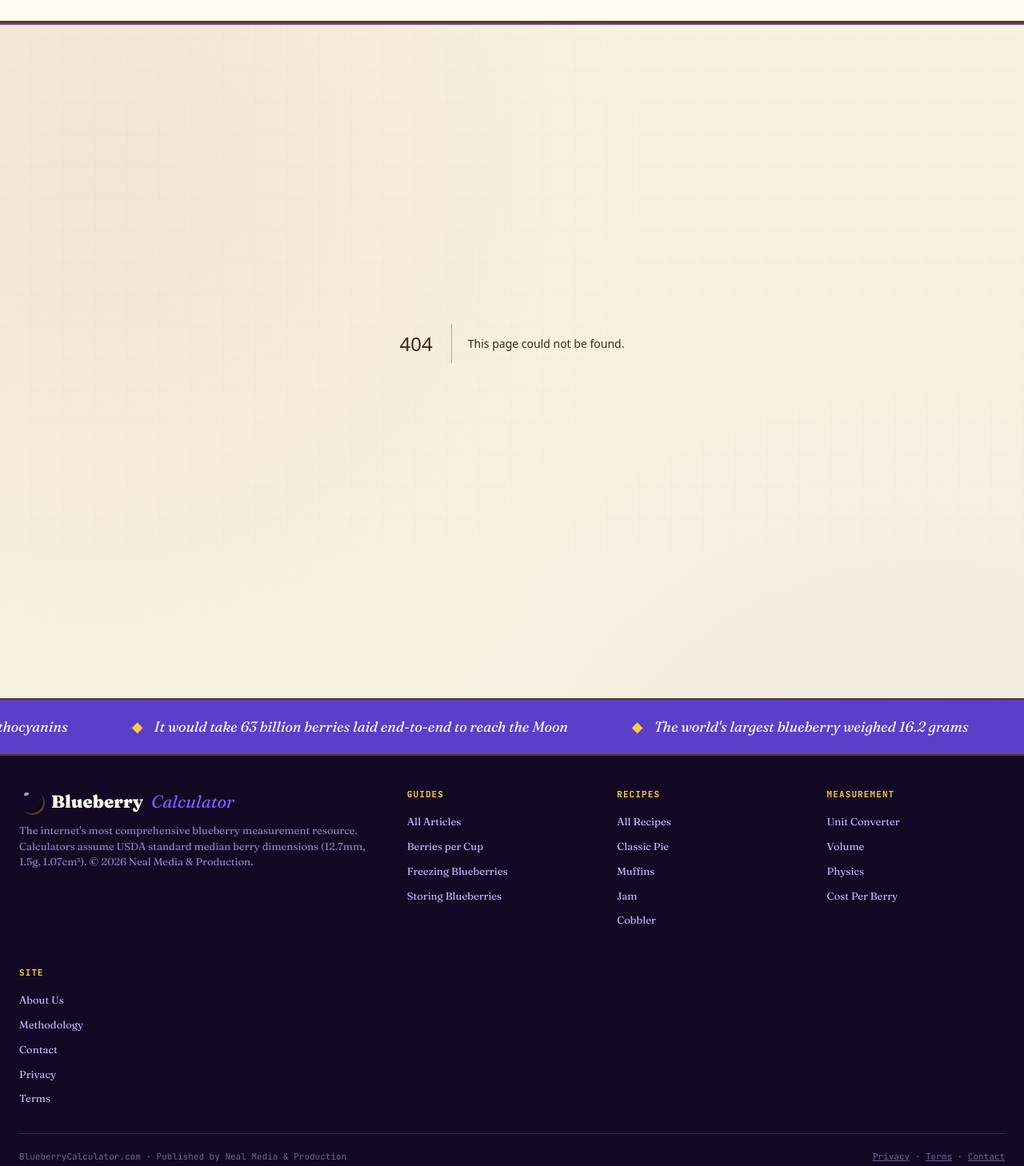
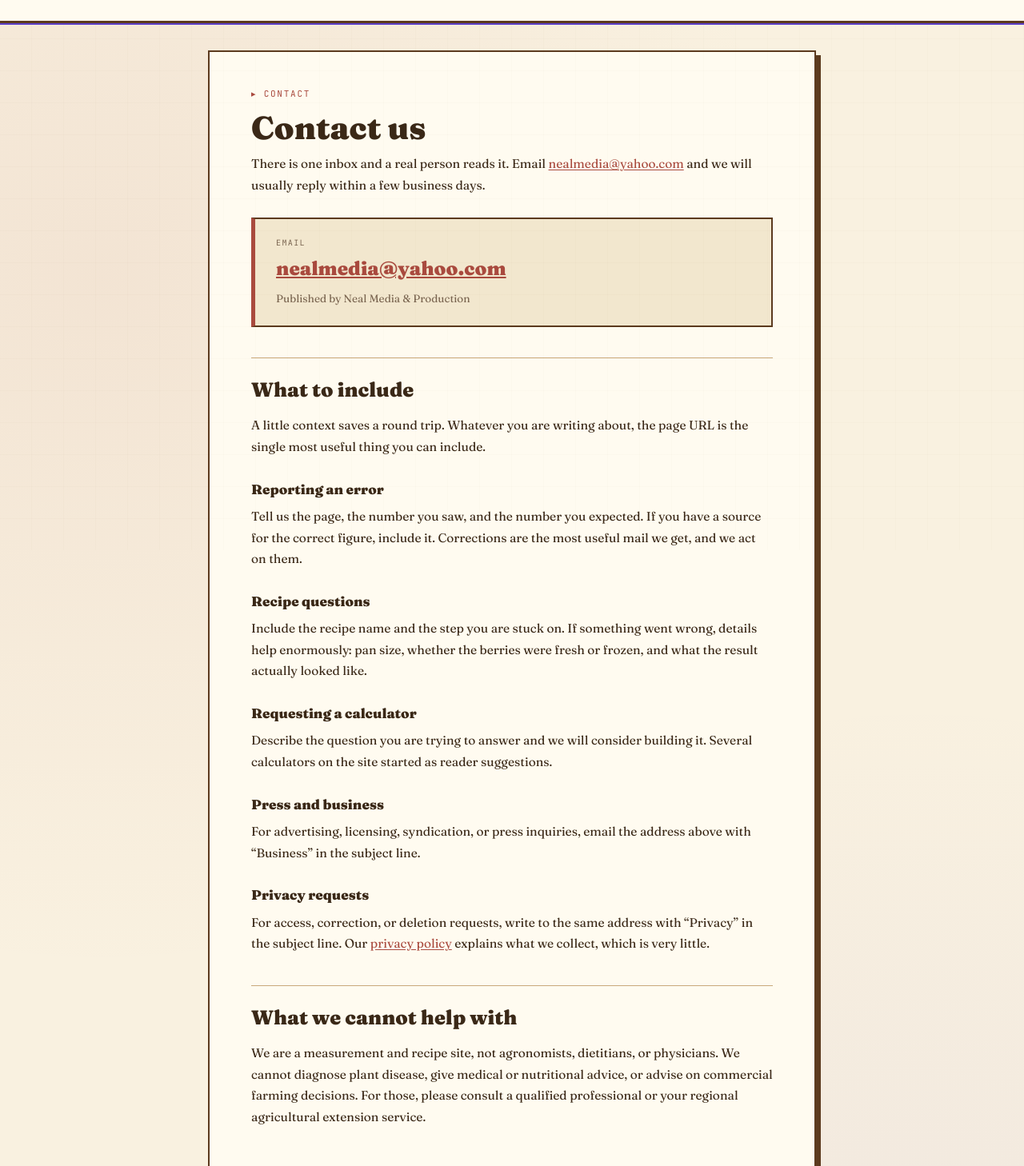
Before and after one commit to AKNeal/blueberry-calculator, a Next.js app: page /contact in a window 1280 px wide. Before the commit this address had no page. Shown: the part 112-1570 px from the top of the page at 80% size. Built offline with nearby package versions, Linux system fonts and the light colour scheme.

Commit message:
Add contact page

```diff
--- /dev/null
+++ b/app/contact/page.tsx
@@ -0,0 +1,85 @@
+import type { Metadata } from "next";
+import ThemeBody from "@/components/ThemeBody";
+import { SITE } from "@/lib/site";
+
+export const metadata: Metadata = {
+  title: "Contact",
+  description:
+    "How to reach BlueberryCalculator.com with corrections, recipe questions, calculator requests, or business inquiries.",
+};
+
+export default function ContactPage() {
+  return (
+    <>
+      <ThemeBody theme="country" />
+      <main className="doc-page">
+        <div className="doc-inner">
+          <div className="doc-eyebrow">▸ Contact</div>
+          <h1>Contact us</h1>
+
+          <p className="doc-lede">
+            There is one inbox and a real person reads it. Email{" "}
+            <a href={`mailto:${SITE.email}`}>{SITE.email}</a> and we will usually reply
+            within a few business days.
+          </p>
+
+          <div className="doc-callout">
+            <div className="doc-callout-label">Email</div>
+            <a className="doc-callout-value" href={`mailto:${SITE.email}`}>
+              {SITE.email}
+            </a>
+            <p>Published by {SITE.publisher}</p>
+          </div>
+
+          <h2>What to include</h2>
+          <p>
+            A little context saves a round trip. Whatever you are writing about, the page
+            URL is the single most useful thing you can include.
+          </p>
+
+          <h3>Reporting an error</h3>
+          <p>
+            Tell us the page, the number you saw, and the number you expected. If you have
+            a source for the correct figure, include it. Corrections are the most useful
+            mail we get, and we act on them.
+          </p>
+
+          <h3>Recipe questions</h3>
+          <p>
+            Include the recipe name and the step you are stuck on. If something went wrong,
+            details help enormously: pan size, whether the berries were fresh or frozen,
+            and what the result actually looked like.
+          </p>
+
+          <h3>Requesting a calculator</h3>
+          <p>
+            Describe the question you are trying to answer and we will consider building it.
+            Several calculators on the site started as reader suggestions.
+          </p>
+
+          <h3>Press and business</h3>
+          <p>
+            For advertising, licensing, syndication, or press inquiries, email the address
+            above with &ldquo;Business&rdquo; in the subject line.
+          </p>
+
+          <h3>Privacy requests</h3>
+          <p>
+            For access, correction, or deletion requests, write to the same address with
+            &ldquo;Privacy&rdquo; in the subject line. Our{" "}
+            <a href="/privacy">privacy policy</a> explains what we collect, which is very
+            little.
+          </p>
+
+          <h2>What we cannot help with</h2>
+          <p>
+            We are a measurement and recipe site, not agronomists, dietitians, or
+            physicians. We cannot diagnose plant disease, give medical or nutritional
+            advice, or advise on commercial farming decisions. For those, please consult a
+            qualified professional or your regional agricultural extension service.
+          </p>
+        </div>
+      </main>
+    </>
+  );
+}
```
